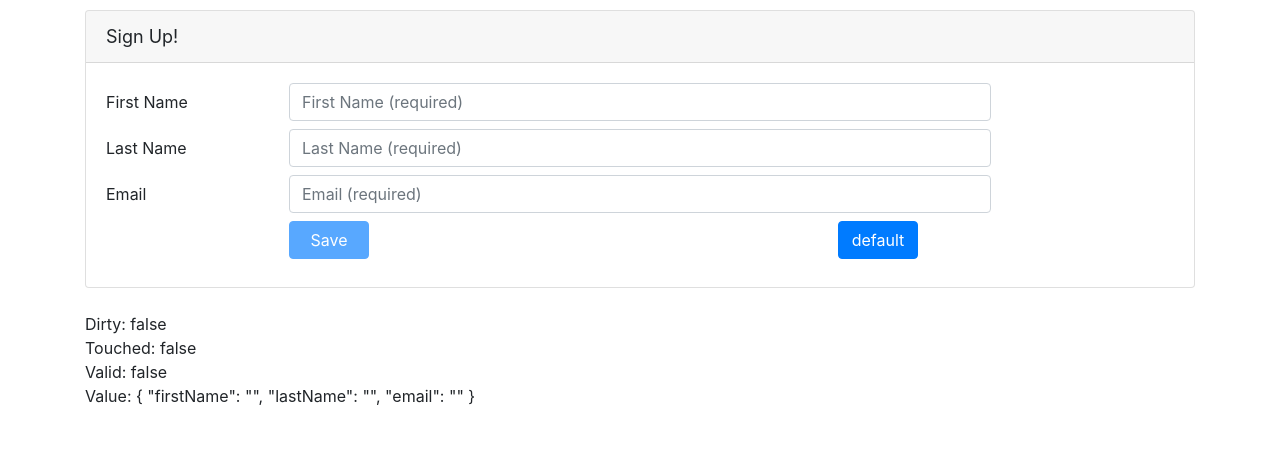
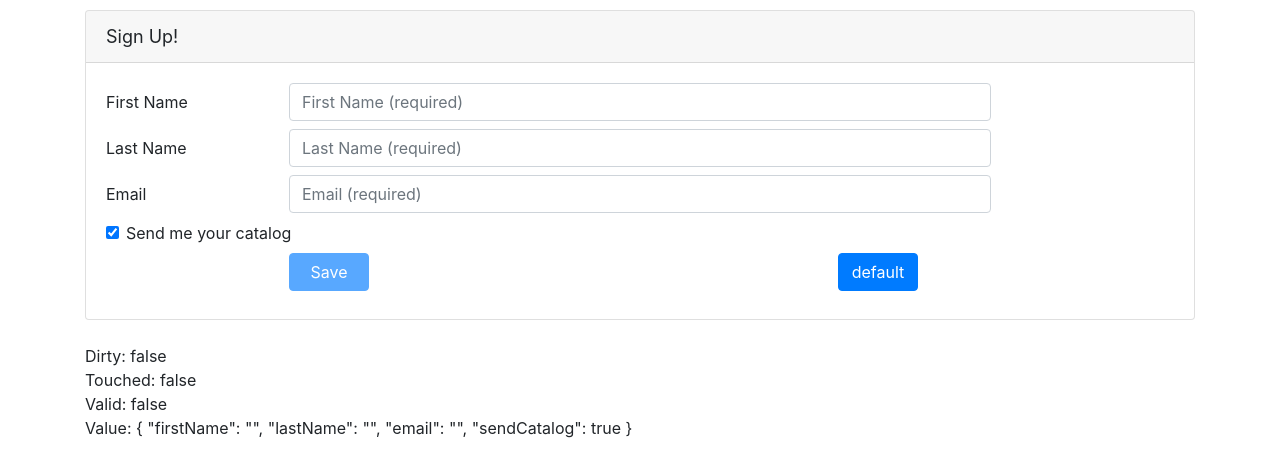
Before and after one commit to duchiha/Angular-Reactive-Forms, an Angular app in the folder reactive-forms-demo/: page / in a window 1280 px wide. Shown: the top 476 px of the page. Built offline with nearby package versions, Linux system fonts and the light colour scheme.

Commit message:
adding checkbox to the form

```diff
--- a/reactive-forms-demo/src/app/components/customer/customer.component.html
+++ b/reactive-forms-demo/src/app/components/customer/customer.component.html
@@ -56,6 +56,18 @@
                     </span>
                 </div>
             </div>
+            <div class="form-group row mb-2">
+                <div class="col-md-8">
+                  <div class="form-check">
+                    <label class="form-check-label">
+                      <input class="form-check-input"
+                             id="sendCatalogId"
+                             type="checkbox"
+                             formControlName="sendCatalog"> Send me your catalog
+                    </label>
+                  </div>
+                </div>
+              </div>
 
             <div class="form-group row mb-2">
                 <div class="offset-md-2 col-md-4">
--- a/reactive-forms-demo/src/app/components/customer/customer.component.ts
+++ b/reactive-forms-demo/src/app/components/customer/customer.component.ts
@@ -15,6 +15,7 @@ export class CustomerComponent implements OnInit {
       firstName: '',
       lastName: '',
       email: '',
+      sendCatalog: true,
     })
   }
 
@@ -23,6 +24,7 @@ export class CustomerComponent implements OnInit {
       firstName: 'Fire',
       lastName: 'Fist',
       email: 'fire.fist@gmail.com',
+      sendCatalog: true,
     })
   }
 
```
